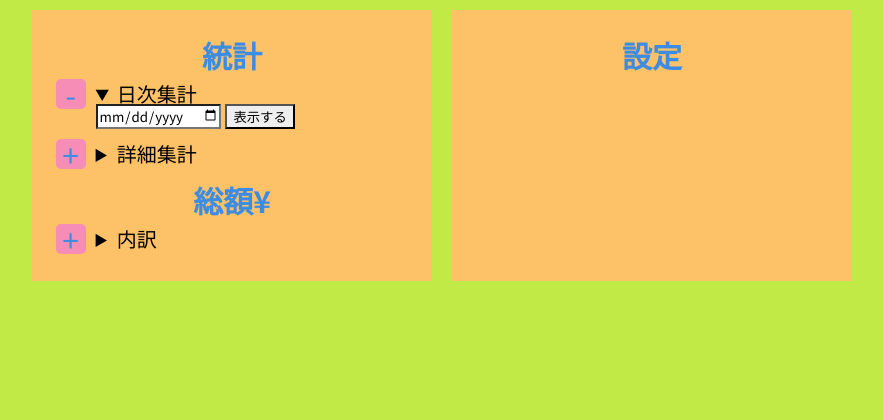
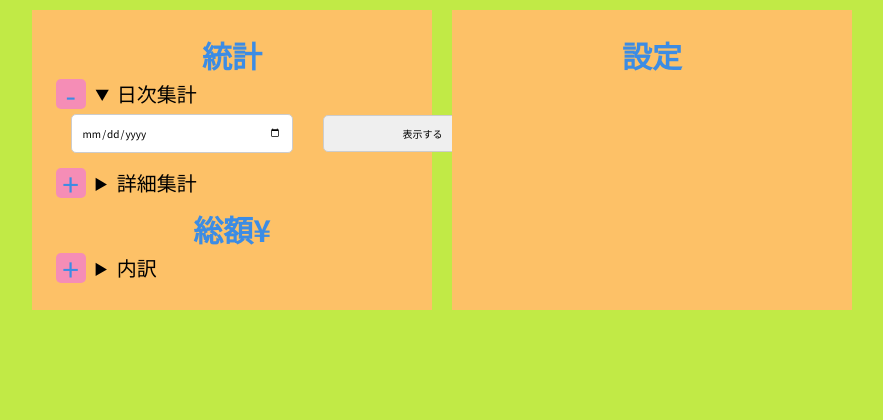
Before and after one commit to TakaakiKodama/EasyKakeibo, a Flask app: template templates/book.html in a window 1280 px wide. Shown: the part 40-460 px from the top of the page, without its empty margins (198-1081 px from the left). Run offline with Flask 2, Linux system fonts and the light colour scheme; the template is opened without the code that fills it, so the values that code supplies are empty; some libraries are stand-ins or nearby versions.

Commit message:
make it better

```diff
--- a/templates/book.html
+++ b/templates/book.html
@@ -40,8 +40,11 @@
 			<details{%if res!={}%} open{%endif%}>
 				<summary>日次集計</summary>
 				<form action="" method="post">
-					<input required type="date" name=date>
-					<input required type="submit" name="get_recode_by_date_fordaily" value="表示する">
+					<table class="recode_table">
+						<td><input required type="date" name=date></td>
+						<td><input required type="submit" name="get_recode_by_date_fordaily" value="表示する"></td>
+					</table>
+
 				</form>
 			</details>
 			<details>
```
